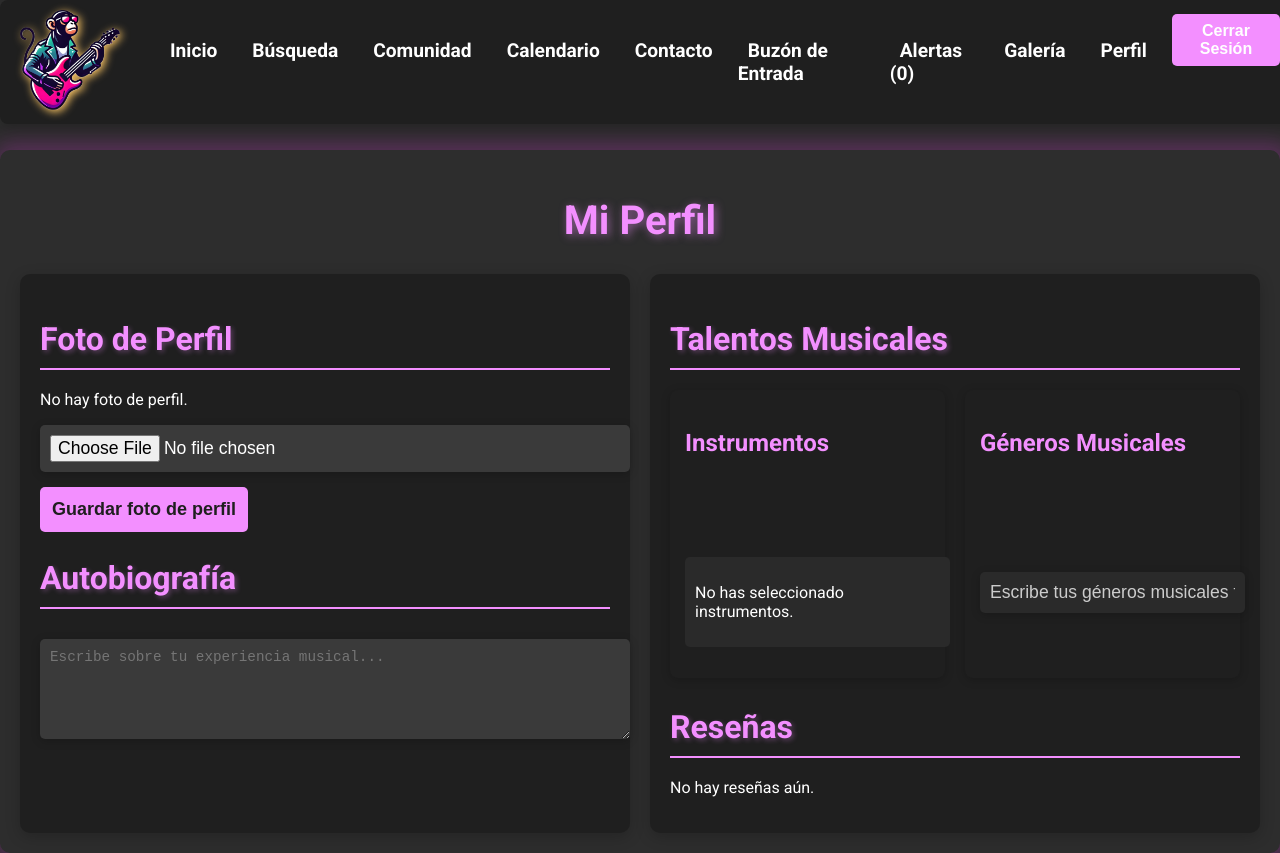
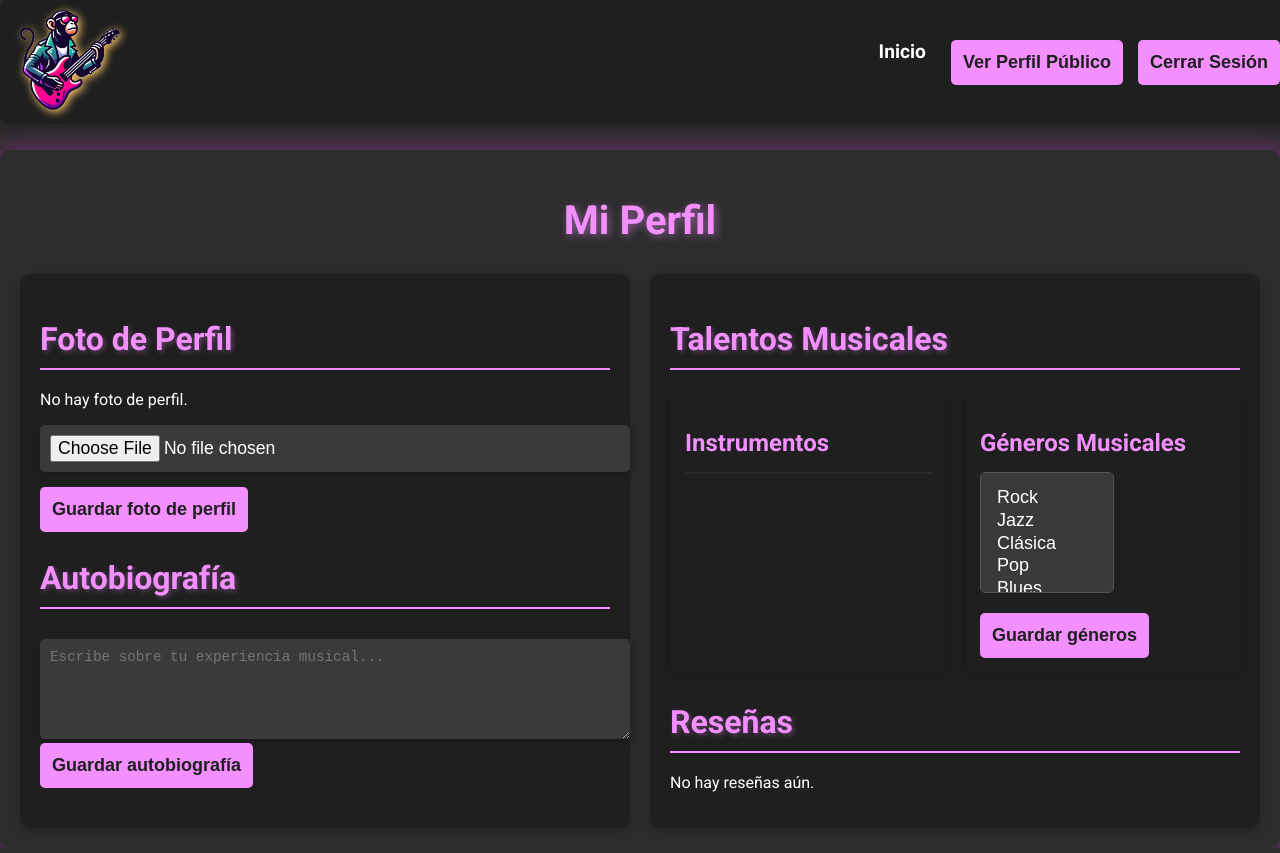
Before and after one commit to irizarry34/soymusico, a React (Create React App) app: page /profile in a window 1280 px wide. Built offline with nearby package versions, Linux system fonts and the light colour scheme.

Commit message:
Cambios a perfil

```diff
--- a/src/perfilPage/perfilPage.css
+++ b/src/perfilPage/perfilPage.css
@@ -57,15 +57,14 @@
 }
 
 .perfil-page .profile-photo-section img {
-  width: 120px; /* Ajustado a 120px */
-  height: 120px; /* Ajustado a 120px */
+  width: 120px;
+  height: 120px;
   border-radius: 50%;
   object-fit: cover;
   margin-bottom: 15px;
   box-shadow: 0 4px 15px rgba(0, 0, 0, 0.3);
   display: block;
-  margin-left: auto;
-  margin-right: auto; /* Centrar la imagen */
+  margin-left: 0; /* Cambiado para mover la imagen a la izquierda */
 }
 
 .perfil-page .profile-photo-section input[type="file"] {
@@ -106,24 +105,24 @@
   background-color: #1f1f1f;
   padding: 15px;
   border-radius: 8px;
-  width: 48%;
+  width: 50%;
   box-shadow: 0 2px 10px rgba(0, 0, 0, 0.2);
 
 }
 
 .perfil-page .instruments ul, .perfil-page .genres input[type="text"] {
   background-color: #2a2a2a;
-  padding: 10px;
+  padding: 1px;
   border-radius: 5px;
   color: #fff;
   width: 100%;
-  margin-top: 100px;
+  margin-top: 0;
 }
 
 .perfil-page .instruments ul li, .perfil-page .genres input {
   list-style: none;
   font-size: 1.1em;
-  margin: 10px 0;
+  margin: 5px 0;
 
 }
 
--- a/src/perfilPage/perfilPage.js
+++ b/src/perfilPage/perfilPage.js
@@ -1,18 +1,18 @@
+import { FaGuitar, FaDrum, FaMicrophone, FaMusic } from 'react-icons/fa';
 import React, { useState, useEffect } from 'react';
 import './perfilPage.css';
 import { supabase } from '../supabaseClient';
 import { useNavigate } from 'react-router-dom';
-import { FaGuitar, FaDrum, FaMicrophone, FaMusic } from 'react-icons/fa';
 import instrumentIcons from '../instrumentIcons'; // Ruta correcta de tu archivo
-
 
 function PerfilPage() {
   const [user, setUser] = useState(null);
   const [bio, setBio] = useState('');
-  const [genres, setGenres] = useState('');
+  const [genres, setGenres] = useState([]);
+  const [selectedGenres, setSelectedGenres] = useState([]); // Para almacenar los géneros seleccionados
   const [reviews, setReviews] = useState([]);
-  const [photoUrl, setPhotoUrl] = useState(null); // URL de la foto de perfil actual
-  const [selectedFile, setSelectedFile] = useState(null); // Para manejar la imagen seleccionada
+  const [photoUrl, setPhotoUrl] = useState(null);
+  const [selectedFile, setSelectedFile] = useState(null);
   const [instruments, setInstruments] = useState([]);
   const [alertas, setAlertas] = useState([]);
   const navigate = useNavigate();
@@ -25,7 +25,7 @@ function PerfilPage() {
         const { data: userData, error } = await supabase
           .from('users')
           .select('bio, instruments, genres, photo_url')
-          .eq('id', user.id)  // Cambiado de 'auth_id' a 'id'
+          .eq('id', user.id)
           .single();
 
         if (error) {
@@ -36,8 +36,9 @@ function PerfilPage() {
         if (userData) {
           setBio(userData.bio || '');
           setInstruments(userData.instruments ? userData.instruments.split(', ') : []);
-          setGenres(userData.genres || '');
-          setPhotoUrl(userData.photo_url || ''); // Cargar la URL de la foto
+          setGenres(userData.genres ? userData.genres.split(', ') : []);
+          setSelectedGenres(userData.genres ? userData.genres.split(', ') : []); // Inicializar con géneros existentes
+          setPhotoUrl(userData.photo_url || '');
         }
       }
     };
@@ -50,16 +51,14 @@ function PerfilPage() {
     navigate('/login');
   };
 
-  // Maneja la selección del archivo (sin subirlo inmediatamente)
   const handleFileChange = (e) => {
     const file = e.target.files[0];
     if (file) {
-      setSelectedFile(file); // Guardar el archivo seleccionado
+      setSelectedFile(file);
       console.log("Archivo seleccionado:", file.name);
     }
   };
 
-  // Subir la foto a Supabase y actualizar la URL en la base de datos
   const handlePhotoUpload = async () => {
     if (!selectedFile || !user) {
       console.error("No hay archivo seleccionado o el usuario no está autenticado.");
@@ -67,10 +66,9 @@ function PerfilPage() {
     }
 
     const fileExt = selectedFile.name.split('.').pop();
-    const fileName = `${user.id}.${fileExt}`; // Usar el ID del usuario como nombre del archivo
+    const fileName = `${user.id}.${fileExt}`;
     const filePath = `profilephoto/${fileName}`;
 
-    // Subir archivo a Supabase Storage en el bucket 'profilephoto'
     const { data, error: uploadError } = await supabase.storage
       .from('profilephoto')
       .upload(filePath, selectedFile, {
@@ -83,53 +81,66 @@ function PerfilPage() {
       return;
     }
 
-    console.log("Archivo subido correctamente. Intentando generar la URL pública...");
+    const publicURL = `https://your-supabase-url/storage/v1/object/public/profilephoto/${filePath}`;
 
-    // Generar manualmente la URL pública con la estructura correcta
-    const publicURL = `https://lrhdoypasirlowtxryvk.supabase.co/storage/v1/object/public/profilephoto/${filePath}`;
-
-    // Debug: Verificar que la URL pública está generada correctamente
-    console.log("Public URL generada manualmente:", publicURL);
-
-    // Guardar la URL en la base de datos del usuario
-    const { data: updateData, error: updateError } = await supabase
+    const { error: updateError } = await supabase
       .from('users')
-      .update({ photo_url: publicURL }) // Guardar la URL de la imagen
-      .eq('id', user.id); // Cambiado de 'auth_id' a 'id'
+      .update({ photo_url: publicURL })
+      .eq('id', user.id);
 
     if (updateError) {
-      console.error("Error actualizando la URL de la imagen en la base de datos:", updateError);
+      console.error("Error actualizando la URL de la imagen:", updateError);
       return;
     }
 
-    // Debug: Verificar que se está actualizando correctamente la base de datos
-    console.log("Tabla users actualizada con la URL:", publicURL);
-
-    // Actualizar el estado local con la nueva URL
     setPhotoUrl(publicURL);
-    setSelectedFile(null); // Limpiar la selección del archivo
+    setSelectedFile(null);
     alert('¡Foto de perfil actualizada correctamente!');
   };
 
-  const handleBioChange = (e) => {
-    setBio(e.target.value);
+  const handleGenresChange = (e) => {
+    const options = e.target.options;
+    const selected = [];
+    for (let i = 0; i < options.length; i++) {
+      if (options[i].selected) {
+        selected.push(options[i].value);
+      }
+    }
+    setSelectedGenres(selected);
   };
 
-  const handleGenresChange = (e) => {
-    setGenres(e.target.value);
+  const saveGenres = async () => {
+    const { error } = await supabase
+      .from('users')
+      .update({ genres: selectedGenres.join(', ') })
+      .eq('id', user.id);
+
+    if (error) {
+      console.error('Error actualizando los géneros:', error);
+    } else {
+      alert('¡Géneros musicales actualizados!');
+    }
   };
 
-  const addReview = (review) => {
-    setReviews([...reviews, review]);
+  const saveBio = async () => {
+    const { error } = await supabase
+      .from('users')
+      .update({ bio })
+      .eq('id', user.id);
+
+    if (error) {
+      console.error('Error actualizando la autobiografía:', error);
+    } else {
+      alert('¡Autobiografía actualizada!');
+    }
   };
 
   const renderInstrumentIcon = (instrument) => {
-    return instrumentIcons[instrument] || <FaMusic />; // Muestra el icono del instrumento o uno genérico
+    return instrumentIcons[instrument] || <FaMusic />;
   };
 
   return (
     <div className="perfil-page">
-      {/* Navbar */}
       <div className="navbar">
         <div className="logo">
           <img src="Subject.png" alt="Logo" />
@@ -137,15 +148,8 @@ function PerfilPage() {
         <nav>
           <ul>
             <li><a href="/">Inicio</a></li>
-            <li><a href="/search">Búsqueda</a></li>
-            <li><a href="/community">Comunidad</a></li>
-            <li><a href="/calendar">Calendario</a></li>
-            <li><a href="/contact">Contacto</a></li>
-            <li><a href="/inbox">Buzón de Entrada</a></li>
-            <li><a href="/alerts">Alertas ({alertas.length})</a></li>
-            <li><a href="/gallery">Galería</a></li>
-            <li><a href="/profile">{user ? user.email : 'Perfil'}</a></li>
-            <li><button className="logout-btn" onClick={handleLogout}>Cerrar Sesión</button></li>
+            <li><button onClick={() => navigate('/publicProfile')}>Ver Perfil Público</button></li>
+            <li><button onClick={handleLogout}>Cerrar Sesión</button></li>
           </ul>
         </nav>
       </div>
@@ -153,30 +157,21 @@ function PerfilPage() {
       <h1>Mi Perfil</h1>
 
       <div className="profile-container">
-        {/* Sección de la Foto de Perfil y Autobiografía */}
         <div className="left-section">
           <div className="profile-photo-section">
             <h2>Foto de Perfil</h2>
             {photoUrl ? <img src={photoUrl} alt="Foto de Perfil" className="profilephoto" /> : <p>No hay foto de perfil.</p>}
             <input type="file" accept="image/*" onChange={handleFileChange} />
-            {/* Botón para subir la foto seleccionada */}
-            <button onClick={handlePhotoUpload} disabled={!selectedFile}>
-              Guardar foto de perfil
-            </button>
+            <button onClick={handlePhotoUpload} disabled={!selectedFile}>Guardar foto de perfil</button>
           </div>
 
           <div className="bio-section">
             <h2>Autobiografía</h2>
-            <textarea
-              value={bio}
-              onChange={handleBioChange}
-              placeholder="Escribe sobre tu experiencia musical..."
-              rows="5"
-            />
+            <textarea value={bio} onChange={(e) => setBio(e.target.value)} placeholder="Escribe sobre tu experiencia musical..." rows="5" />
+            <button onClick={saveBio}>Guardar autobiografía</button>
           </div>
         </div>
 
-        {/* Sección de Talentos Musicales y Reseñas */}
         <div className="right-section">
           <div className="talentos-section">
             <h2>Talentos Musicales</h2>
@@ -184,21 +179,24 @@ function PerfilPage() {
               <div className="instruments">
                 <h3>Instrumentos</h3>
                 <ul>
-                  {instruments.length > 0 ? instruments.map((instrument, index) => (
-                    <li key={index}>
-                      {renderInstrumentIcon(instrument)} {instrument}
-                    </li>
-                  )) : <p>No has seleccionado instrumentos.</p>}
+                  {instruments.map((instrument, index) => (
+                    <li key={index}>{renderInstrumentIcon(instrument)} {instrument}</li>
+                  ))}
                 </ul>
               </div>
               <div className="genres">
                 <h3>Géneros Musicales</h3>
-                <input
-                  type="text"
-                  value={genres}
-                  onChange={handleGenresChange}
-                  placeholder="Escribe tus géneros musicales favoritos"
-                />
+                <select multiple value={selectedGenres} onChange={handleGenresChange}>
+                  {[
+                    'Rock', 'Jazz', 'Clásica', 'Pop', 'Blues', 'Hip Hop', 'Reggae', 'Electrónica',
+                    'Heavy Metal', 'Funk', 'Country', 'Soul', 'R&B', 'Disco', 'Latino', 'Folk',
+                    'Gospel', 'Indie', 'Ska', 'Punk', 'House', 'Techno', 'Dubstep', 'Trap',
+                    'Bossa Nova', 'Salsa', 'Merengue', 'Bachata', 'Cumbia', 'Flamenco'
+                  ].map((genre) => (
+                    <option key={genre} value={genre}>{genre}</option>
+                  ))}
+                </select>
+                <button onClick={saveGenres}>Guardar géneros</button>
               </div>
             </div>
           </div>
```
